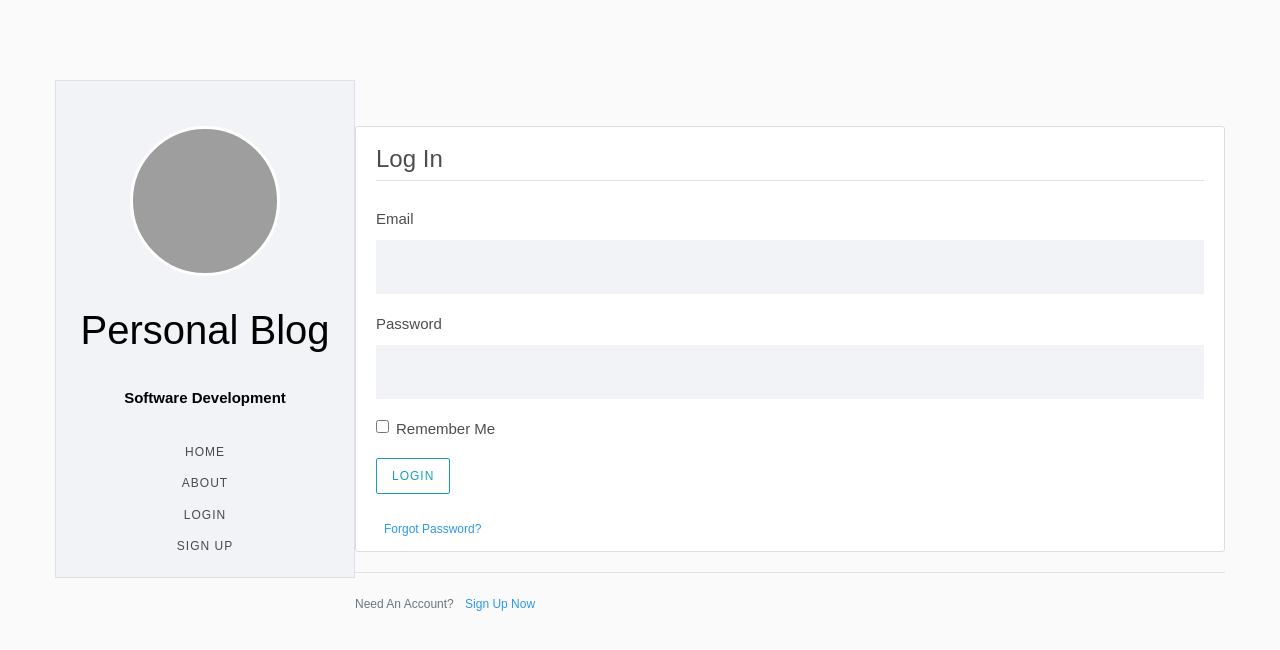
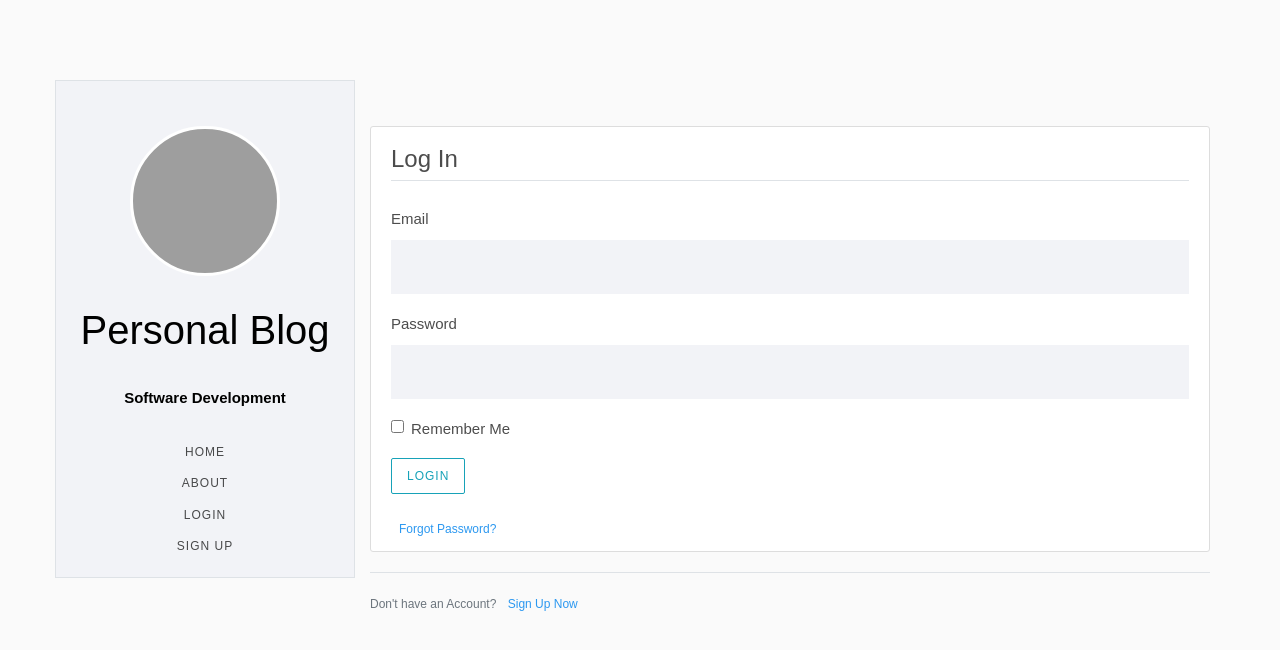
Before and after one commit to IanoSang/My-Blog, a Flask app: page /login in a window 1280 px wide. Shown: the top 650 px of the page. Run offline with Flask 2, Linux system fonts and the light colour scheme; some libraries are stand-ins or nearby versions; grey boxes are pictures that could not be loaded.

Commit message:
feat: login- styles the login page

```diff
--- a/app/templates/login.html
+++ b/app/templates/login.html
@@ -1,5 +1,6 @@
 {% extends "base.html" %}
 {% block content %}
+<div class="container-fluid">
     <div class="content-section">
         <form method="POST" action="">
             {{ form.hidden_tag() }}
@@ -46,7 +47,8 @@
     </div>
     <div class="border-top pt-3">
         <small class="text-muted">
-            Need An Account? <a class="ml-2" href="{{ url_for('register') }}">Sign Up Now</a>
+            Don't have an Account? <a class="ml-2" href="{{ url_for('register') }}">Sign Up Now</a>
         </small>
     </div>
+</div>
 {% endblock content %}
```
